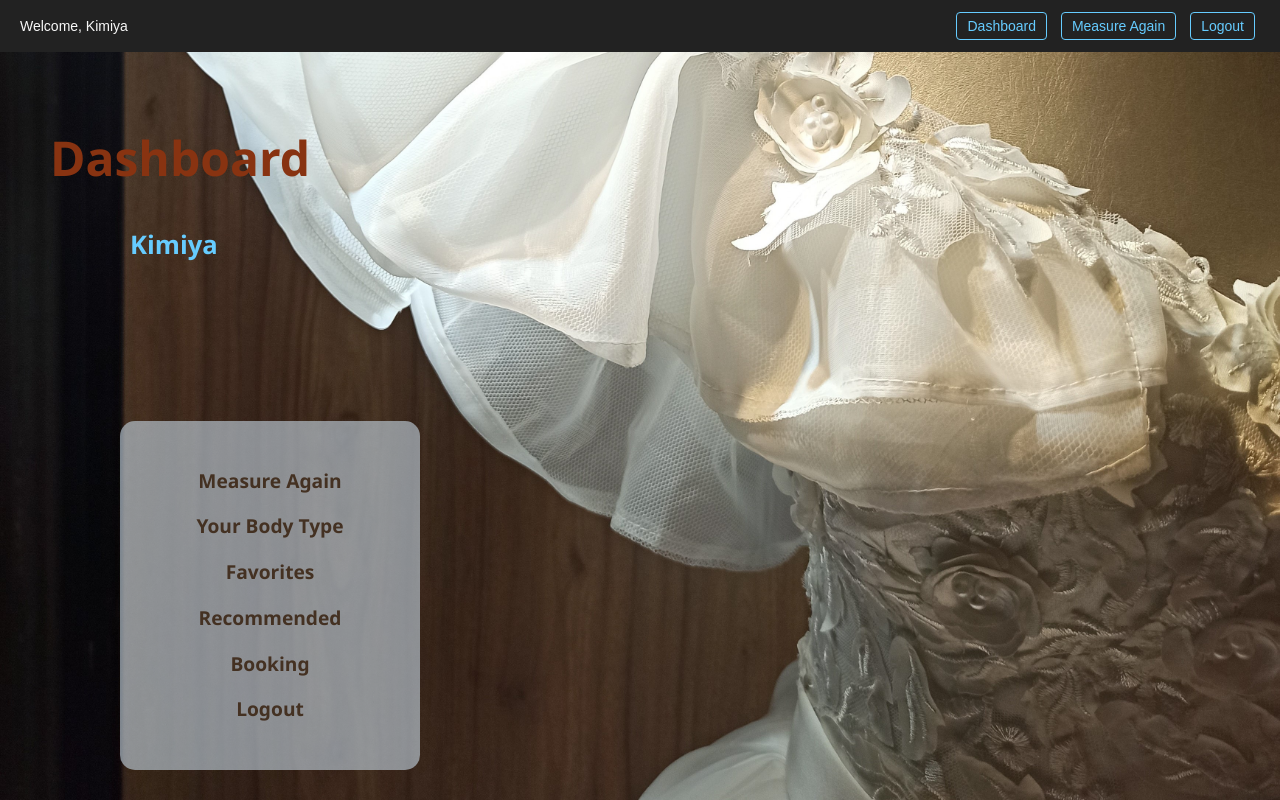
After one commit to KimiyaVahidMotlagh/WeddingDress-Management-and-Ordering-Website, a Django app: page /accounts/dashboard/ in a window 1280 px wide. The commit adds this page. Run offline with Django 5.2, Linux system fonts and the light colour scheme; a user stored in the database is signed in; data comes from the database, SQL or seed files in the repository; both versions use the stored data as it was after the commit.

Commit message:
add user dashboard

```diff
--- a/accounts/urls.py
+++ b/accounts/urls.py
@@ -1,5 +1,9 @@
 from django.urls import path
-from .views import login_view, logout_view, signup_view, post_login_redirect_view, body_type_result_view, measurements_view, recommendations_view
+from .views import (
+    login_view, logout_view, signup_view, post_login_redirect_view,
+    body_type_result_view, measurements_view, recommendations_view,
+    dashboard_view,
+)
 
 urlpatterns = [
     path('login/', login_view, name='login'),
@@ -7,6 +11,7 @@ urlpatterns = [
     path('post-login-redirect/', post_login_redirect_view, name='post_login_redirect'),
     path('measurements/', measurements_view, name='measurements'),
     path('body-type-result/', body_type_result_view, name='body_type_result'),
+    path('recommendations/', recommendations_view, name='recommendations'),
+    path('dashboard/', dashboard_view, name='dashboard'),
     path('logout/', logout_view, name='logout'),
-    path('recommendations/', recommendations_view, name='recommendations'),
 ]
--- a/accounts/views.py
+++ b/accounts/views.py
@@ -26,17 +26,31 @@ def signup_view(request):
         form = SignUpForm()
     return render(request, 'accounts/signup.html', {'form': form})
 
-@login_required
 def post_login_redirect_view(request):
     user = request.user
     try:
         measurement = user.bodymeasurement
-        if measurement.height is None:
+        if measurement and measurement.body_type:
+            return redirect('dashboard')
+        else:
             return redirect('measurements')
-        else:
-            return redirect('recommendations')
     except BodyMeasurement.DoesNotExist:
         return redirect('measurements')
+
+def dashboard_view(request):
+    user = request.user
+    body_type = None
+    try:
+        measurement = user.bodymeasurement
+        body_type = measurement.body_type
+    except BodyMeasurement.DoesNotExist:
+        pass
+
+    return render(request, 'accounts/dashboard.html', {
+        'username': user.username,
+        'body_type': body_type
+    })
+
 
 @login_required
 def measurements_view(request):
--- /dev/null
+++ b/static/css/dashboard.css
@@ -0,0 +1,57 @@
+body.dashboard {
+    background: url("../images/halazoon.jpg") no-repeat center center fixed;
+    background-size: cover;
+    position: relative;
+    color: rgba(255,255,255,0.9);
+}
+
+.page-title {
+    position: absolute;
+    top: 120px;
+    left: 50px;
+    font-size: 3em;
+    font-weight: bold;
+    color: #883311;
+}
+
+.username-top {
+    position: absolute;
+    top: 225px;
+    left: 130px;
+    font-size: 1.6em;
+    font-weight: bold;
+    color: #66ccff;
+}
+
+.dashboard-menu-box {
+    position: absolute;
+    bottom: 30px;
+    left: 120px;
+    background-color: rgba(200, 217, 230, 0.6);
+    padding: 30px;
+    border-radius: 15px;
+    width: 300px;
+    text-align: center;
+}
+
+.dashboard-menu-box ul {
+    list-style: none;
+    padding: 0;
+    margin: 0;
+}
+
+.dashboard-menu-box li {
+    margin: 15px 0;
+}
+
+.dashboard-menu-box a {
+    color: #443122;
+    text-decoration: none;
+    font-weight: bold;
+    font-size: 1.2em;
+    transition: color 0.3s;
+}
+
+.dashboard-menu-box a:hover {
+    color: #99ddff;
+}
--- /dev/null
+++ b/templates/accounts/dashboard.html
@@ -0,0 +1,26 @@
+{% extends 'base.html' %}
+{% load static %}
+
+{% block body_class %}dashboard{% endblock %}
+
+{% block extra_head %}
+<link rel="stylesheet" href="{% static 'css/dashboard.css' %}">
+{% endblock %}
+
+{% block content %}
+
+<div class="page-title">Dashboard</div>
+
+<div class="username-top">{{ username }}</div>
+
+<div class="dashboard-menu-box">
+    <ul>
+        <li><a href="{% url 'measurements' %}">Measure Again</a></li>
+        <li><a href="{% url 'body_type_result' %}">Your Body Type</a></li>
+        <li><a href="#">Favorites</a></li>
+        <li><a href="{% url 'recommendations' %}">Recommended</a></li>
+        <li><a href="#">Booking</a></li>
+        <li><a href="{% url 'logout' %}">Logout</a></li>
+    </ul>
+</div>
+{% endblock %}
--- a/templates/base.html
+++ b/templates/base.html
@@ -75,6 +75,7 @@
     </div>
     <div class="header-right">
         {% if user.is_authenticated %}
+            <a href="{% url 'dashboard' %}" class="nav-link">Dashboard</a>
             <a href="{% url 'measurements' %}" class="nav-link">Measure Again</a>
             <a href="{% url 'logout' %}" class="nav-link">Logout</a>
         {% else %}
```
Also changed, not shown: templates/accounts/body_type_result.html (+13 -9 lines), db.sqlite3, static/images/halazoon.jpg.
